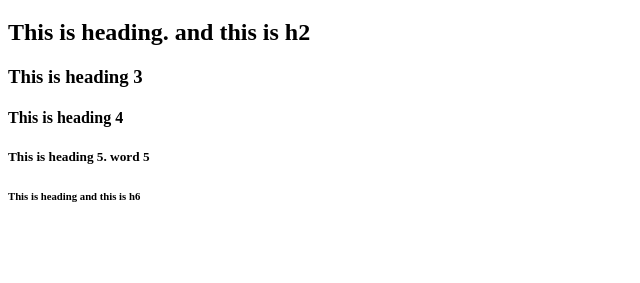
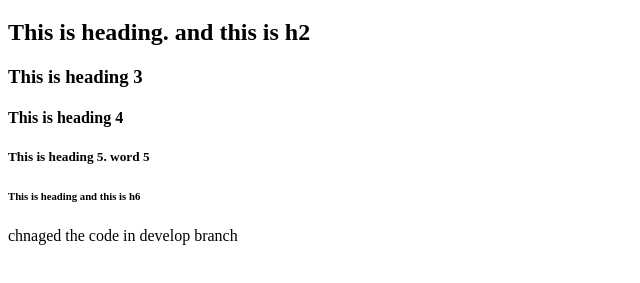
Before and after one commit to karthikkrishna611/NovemberUIClass, a plain HTML site: page index.html in a window 1280 px wide. Shown: the part 87-370 px from the top of the page, without its empty margins (0-640 px from the left). Drawn offline with Linux system fonts and the light colour scheme.

Commit message:
added code to develop

```diff
--- a/index.html
+++ b/index.html
@@ -13,5 +13,6 @@
 			<h5> This is heading 5. word 5</h5>
 			<h6> This is heading and this is h6</h6>
 
+			chnaged the code in develop branch
 	</body>
 </html>
```
